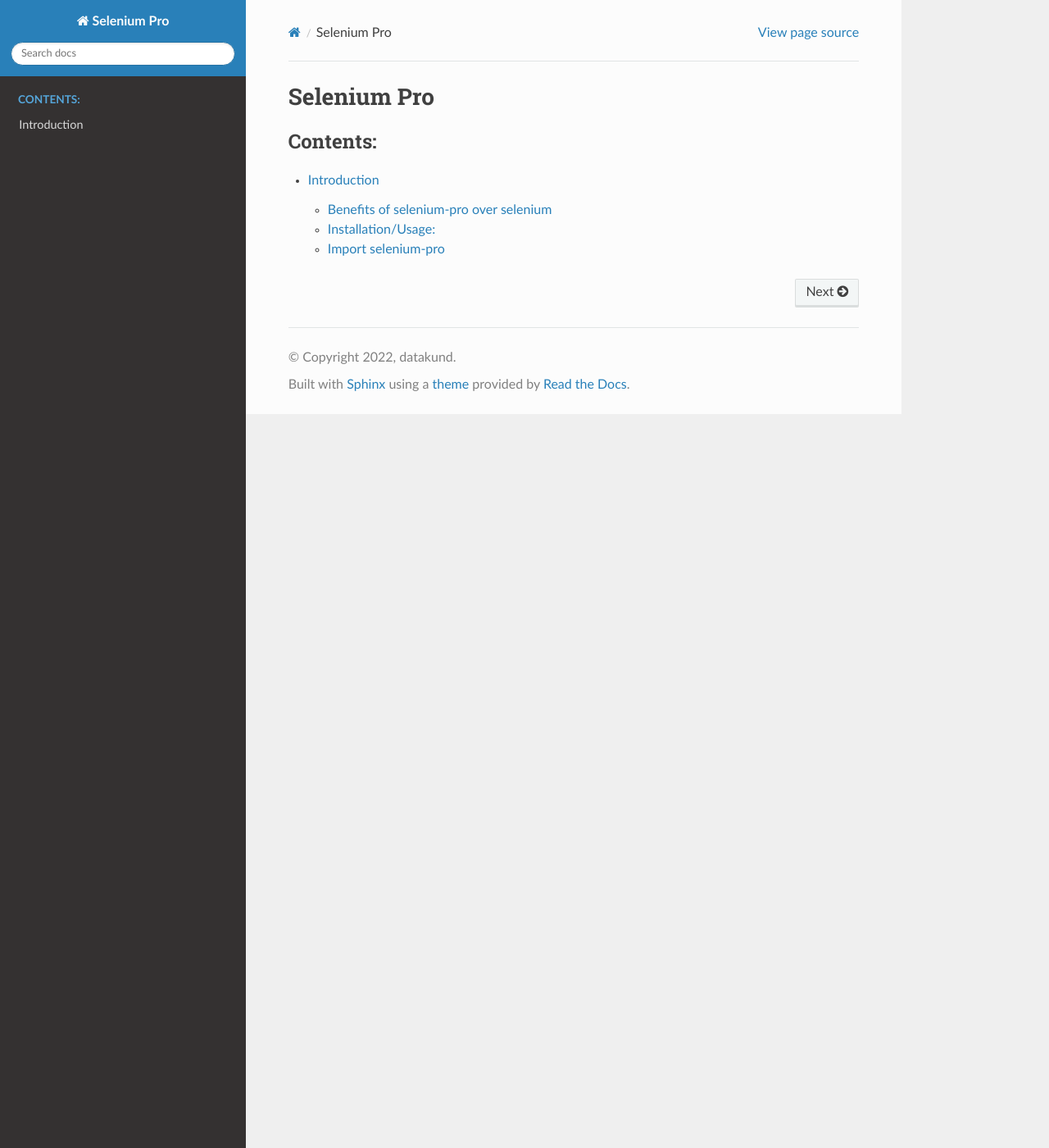
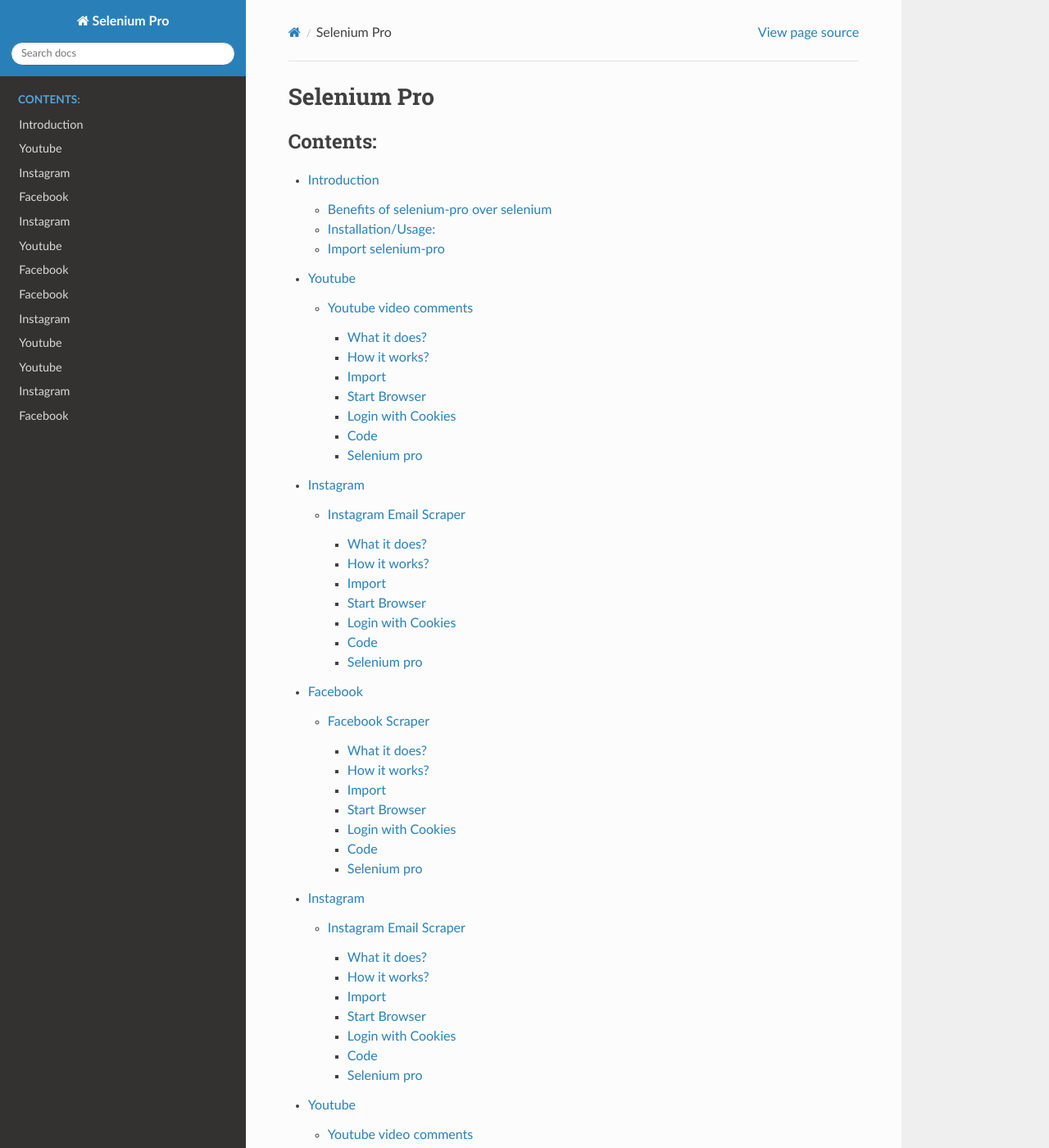
Before and after one commit to datakund/selenium-pro, a Sphinx documentation site: the page built from docs/source/index.rst, in a window 1280 px wide and 1400 px high. Shown: the whole window at 82% size. Built offline with Sphinx 7.4.7 and the Read the Docs theme 2.0.0, drawn with Linux system fonts in a browser that asks for light colours; some of the changed text lies outside the part shown.

Commit message:
update index

```diff
--- a/docs/source/index.rst
+++ b/docs/source/index.rst
@@ -11,3 +11,15 @@
    :caption: Contents:
 
    intro
+   Youtube video comments
+   Instagram Email Scraper
+   Facebook Scraper
+   Instagram Email Scraper
+   Youtube video comments
+   Facebook Scraper
+   Facebook Scraper
+   Instagram Email Scraper
+   Youtube video comments
+   Youtube video comments
+   Instagram Email Scraper
+   Facebook Scraper
```
